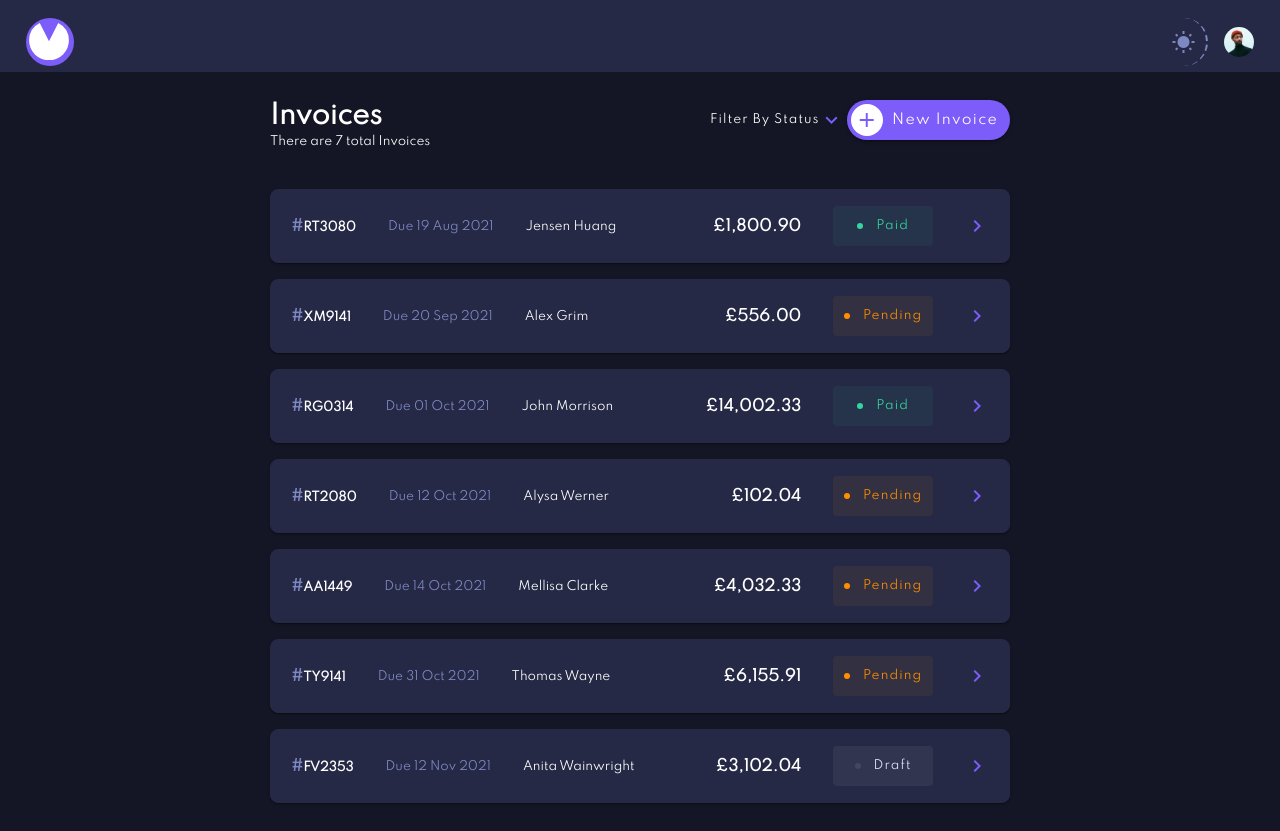
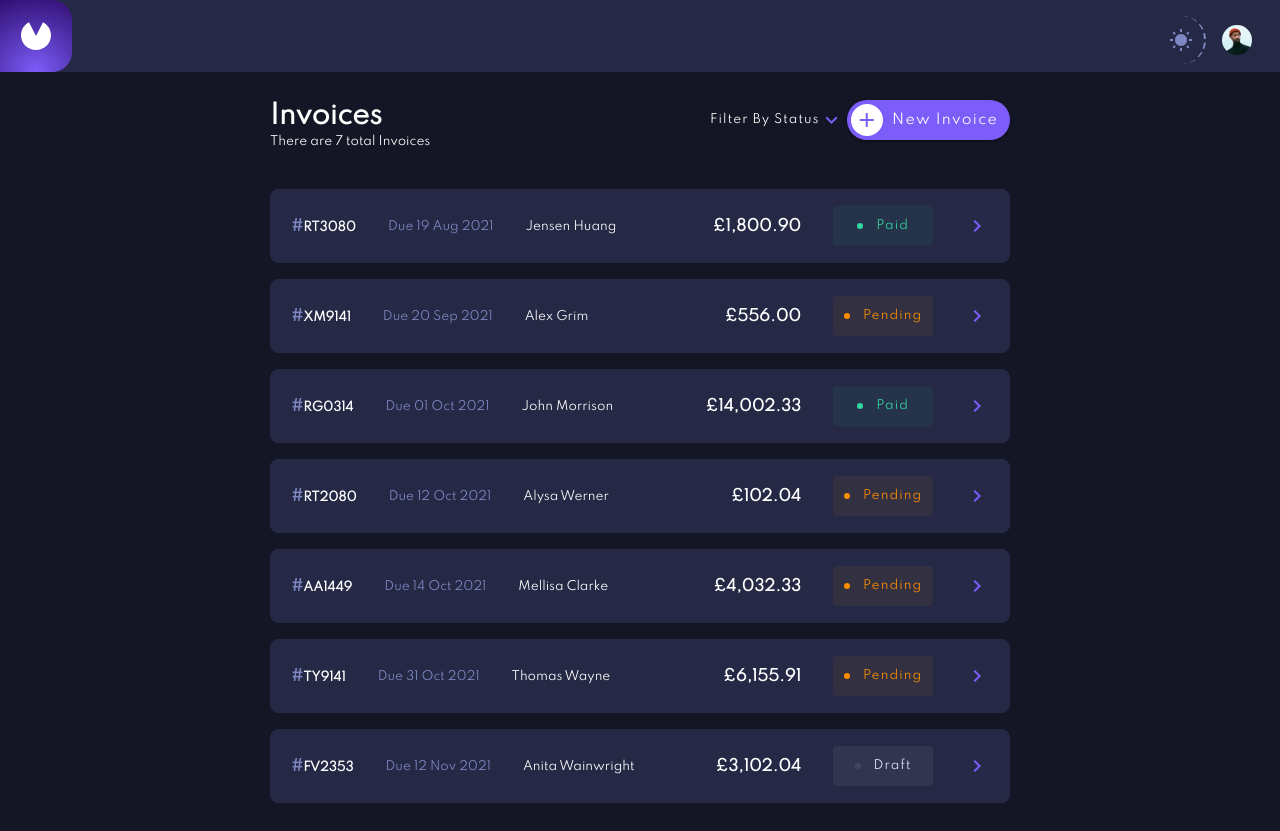
Before and after one commit to blade-01/facture, a Vue app: page / in a window 1280 px wide. Built offline with nearby package versions, Linux system fonts and the light colour scheme.

Commit message:
Style: Adjust Navbar and shadows
Made cards shadow less emphasized, this was done to combat color contrast on different themes, navbar has also been restyled

```diff
--- a/src/App.vue
+++ b/src/App.vue
@@ -59,6 +59,12 @@ input:-webkit-autofill:focus {
     -webkit-text-fill-color: #252945;
   }
 }
+a {
+  text-decoration: none;
+}
+.v-card {
+  box-shadow: rgba(50, 50, 93, 0.25) 0px 50px 100px -100px, rgba(0, 0, 0, 0.3) 0px 30px 60px -60px !important;
+}
 .status {
   width: 100px;
   font-weight: bold;
@@ -94,9 +100,6 @@ input:-webkit-autofill:focus {
     background-color: #424761;
   }
 }
-a {
-  text-decoration: none;
-}
 .d-mobile {
   display: block !important;
 }
--- a/src/components/forms/createForm.vue
+++ b/src/components/forms/createForm.vue
@@ -289,7 +289,7 @@
     <small class="mt-5 d-block">{{err}}</small>
     <div class="submit-button button-flex secondary py-4 rounded-lg">
       <v-btn
-        class="text-capitalize rounded-pill submit-btn due font-weight-bold"
+        class="text-capitalize rounded-pill submit-btn discard-btn font-weight-bold"
         depressed
         @click="goHome"
         >Discard</v-btn
@@ -497,11 +497,12 @@ export default {
   align-items: center;
   margin-top: 3rem !important;
   .v-btn {
-    padding: 0.2rem 0.3rem !important;
+    padding: 0.2rem 0.5rem !important;
     margin: 0 !important;
     color: #ffffff !important;
     font-weight: bolder !important;
-    font-size: 12px;
+    font-size: 10px;
+    flex-basis: 30% !important;
     &:nth-child(2) {
       margin: 0 0.1rem !important;
     }
@@ -530,6 +531,12 @@ export default {
   margin: 1rem 0 0 0 !important;
   padding: 0 !important;
 }
+.discard-btn {
+  background: #252945 !important;
+  .theme--dark & {
+    background: #141625 !important;
+  }
+}
 input::-webkit-outer-spin-button,
 input::-webkit-inner-spin-button {
   -webkit-appearance: none;
@@ -550,7 +557,10 @@ input[type="number"] {
   }
   .button-flex {
     justify-content: flex-end;
+    padding: 1rem !important;
     .v-btn {
+      padding: 1rem !important;
+      flex-basis: unset !important;
       &:nth-child(2) {
         margin: 0 0.5rem !important;
       }
--- a/src/components/forms/editForm.vue
+++ b/src/components/forms/editForm.vue
@@ -289,7 +289,7 @@
     <small class="mt-5 d-block">{{err}}</small>
     <div class="submit-button button-flex secondary py-4 rounded-lg">
       <v-btn
-        class="text-capitalize rounded-pill submit-btn due font-weight-bold"
+        class="text-capitalize rounded-pill submit-btn discard-btn font-weight-bold"
         depressed
         @click="goHome"
         >Discard</v-btn
@@ -500,11 +500,12 @@ export default {
   align-items: center;
   margin-top: 3rem !important;
   .v-btn {
-    padding: 0.2rem 0.3rem !important;
+    padding: 0.2rem 0.5rem !important;
     margin: 0 !important;
     color: #ffffff !important;
     font-weight: bolder !important;
-    font-size: 12px;
+    font-size: 10px;
+    flex-basis: 30% !important;
     &:nth-child(2) {
       margin: 0 0.1rem !important;
     }
@@ -533,6 +534,12 @@ export default {
   margin: 1rem 0 0 0 !important;
   padding: 0 !important;
 }
+.discard-btn {
+  background: #252945 !important;
+  .theme--dark & {
+    background: #141625 !important;
+  }
+}
 input::-webkit-outer-spin-button,
 input::-webkit-inner-spin-button {
   -webkit-appearance: none;
@@ -553,7 +560,10 @@ input[type="number"] {
   }
   .button-flex {
     justify-content: flex-end;
+    padding: 1rem !important;
     .v-btn {
+      padding: 1rem !important;
+      flex-basis: unset !important;
       &:nth-child(2) {
         margin: 0 0.5rem !important;
       }
--- a/src/components/invoice/invoiceList.vue
+++ b/src/components/invoice/invoiceList.vue
@@ -1,7 +1,7 @@
 <template>
   <div class="invoice-wrapper px-2">
     <div class="d-mobile">
-      <v-card class="my-4 px-5 pb-2 pt-5 secondary rounded-lg invoice-card" v-for="invoice in allInvoices" :key="invoice.id" @click="newPage(invoice.id)" elevation="1">
+      <v-card class="my-4 px-5 pb-2 pt-5 secondary rounded-lg invoice-card" v-for="invoice in allInvoices" :key="invoice.id" @click="newPage(invoice.id)">
         <div class="d-flex justify-space-between mb-3 align-center">
           <p class="font-weight-bold"><span class="hash">#</span>{{invoice.id}}</p>
           <p>{{invoice.clientName}}</p>
@@ -16,7 +16,7 @@
       </v-card>
     </div>
     <div class="d-desktop">
-      <v-card class="my-4 px-5 pa-2 py-4 secondary rounded-lg invoice-card card-desktop main-flex" v-for="invoice in allInvoices" :key="invoice.index" @click="newPage(invoice.id)" elevation="1">
+      <v-card class="my-4 px-5 pa-2 py-4 secondary rounded-lg invoice-card card-desktop main-flex" v-for="invoice in allInvoices" :key="invoice.index" @click="newPage(invoice.id)">
         <div class="left flex-item">
           <p class="font-weight-bold"><span class="hash">#</span>{{invoice.id}}</p>
           <p class="due--text">Due {{formatDate(invoice.paymentDue)}}</p>
--- a/src/components/reuseables_/BackButton.vue
+++ b/src/components/reuseables_/BackButton.vue
@@ -14,7 +14,7 @@ export default {
   name: "Back",
   methods: {
     goHome() {
-      this.$router.push('/');
+      this.$router.go(-1);
     },
   },
   created() {},
--- a/src/components/reuseables_/Navbar.vue
+++ b/src/components/reuseables_/Navbar.vue
@@ -6,17 +6,15 @@
   flat
   >
   <router-link to="/">
-    <v-btn icon class="btn pa-5">
-      <v-img
+    <div class="logo-wrapper">
+      <img
         alt="fature_logo"
-        contain
-        src="@/assets/img/logo.svg"
-        transition="scale-transition"
-        width="40"
+        src="@/assets/img/logo-desktop.svg"
       />
-    </v-btn>
+    </div>
   </router-link>
   <v-spacer></v-spacer>
+  <div class="pr-3 pt-4 d-flex justify-space-between align-center">
     <v-btn @click="switchTheme" icon>
       <v-icon v-if="$vuetify.theme.dark" class="icon">mdi-white-balance-sunny</v-icon>
       <v-icon v-else class="icon">mdi-moon-waxing-crescent</v-icon>
@@ -27,6 +25,7 @@
       src="@/assets/img/image-avatar.jpg"
       width="40"
     />
+  </div>
 </v-app-bar>
 </template>
 
@@ -53,6 +52,21 @@ export default {
 </script>
 
 <style scoped lang="scss">
+.logo-wrapper {
+  background: radial-gradient(circle at bottom center, #7c5dfa, #270561 90px) !important;
+  position: absolute;
+  top: 0 !important;
+  left: 0 !important;
+  height: 72px;
+  width: 72px;
+  border-radius: 0 20px 20px 0;
+  display: flex;
+  justify-content: center;
+  align-items: center;
+  img {
+    width: 30px !important;
+  }
+}
 .icon {
   color: #7e88c3 !important;
 }
@@ -61,7 +75,7 @@ export default {
 }
 .v-app-bar {
   height: 72px !important;
-  padding: 0.6rem !important;
+  // padding: 0.6rem !important;
   .v-toolbar__content {
     padding: 0 !important;
     height: 100% !important;
--- a/src/views/addInvoice.vue
+++ b/src/views/addInvoice.vue
@@ -82,8 +82,8 @@ export default {
   }
   .close {
     position: absolute;
-    right: 35%;
-    top: 12%;
+    right: 30%;
+    top: 10%;
     border: solid 2px #7c5dfa;
     transition: ease background 0.5s;
     cursor: pointer;
--- a/src/views/editInvoice.vue
+++ b/src/views/editInvoice.vue
@@ -95,8 +95,8 @@ export default {
   }
   .close {
     position: absolute;
-    right: 35%;
-    top: 12%;
+    right: 30%;
+    top: 10%;
     border: solid 2px #7c5dfa;
     transition: ease background 0.5s;
     cursor: pointer;
--- a/src/views/singleInvoice.vue
+++ b/src/views/singleInvoice.vue
@@ -155,7 +155,7 @@
             class="d-mobile secondary mt-2 px-5 py-5 rounded-lg mobile-button"
           >
             <v-btn
-              class="text-capitalize rounded-pill submit-btn due font-weight-bold white--text"
+              class="text-capitalize rounded-pill submit-btn edit font-weight-bold white--text"
               depressed
               @click="editInvoice"
               >Edit</v-btn
@@ -235,12 +235,19 @@ export default {
   font-size: 14px !important;
 }
 .stats {
+  padding: 0.2rem !important;
   & p {
     margin: 0 !important;
     padding: 0 !important;
   }
   .v-btn {
     margin: 0 !important;
+  }
+}
+.edit {
+  background: #252945 !important;
+  .theme--dark & {
+    background: #141625 !important;
   }
 }
 .flex-item {
@@ -264,12 +271,17 @@ export default {
   display: flex !important;
   justify-content: space-between;
   align-items: center;
+  margin-top: 2rem !important;
   .v-btn {
-    margin: 0.1rem;
-    flex-basis: 33.33%;
-    font-size: 12px;
-    padding: 0.5rem 1.5rem !important;
+    padding: 0.2rem 0.5rem !important;
+    margin: 0 !important;
+    color: #ffffff !important;
     font-weight: bolder !important;
+    font-size: 10px;
+    flex-basis: 32% !important;
+    &:nth-child(2) {
+      margin: 0 0.1rem !important;
+    }
   }
 }
 @media screen and (min-width: 700px) {
```
Also changed, not shown: src/assets/img/logo-desktop.svg (added), 19 other files (tests, documents, lock files or other folders). Lines whose indentation alone changed are shown as unchanged.
